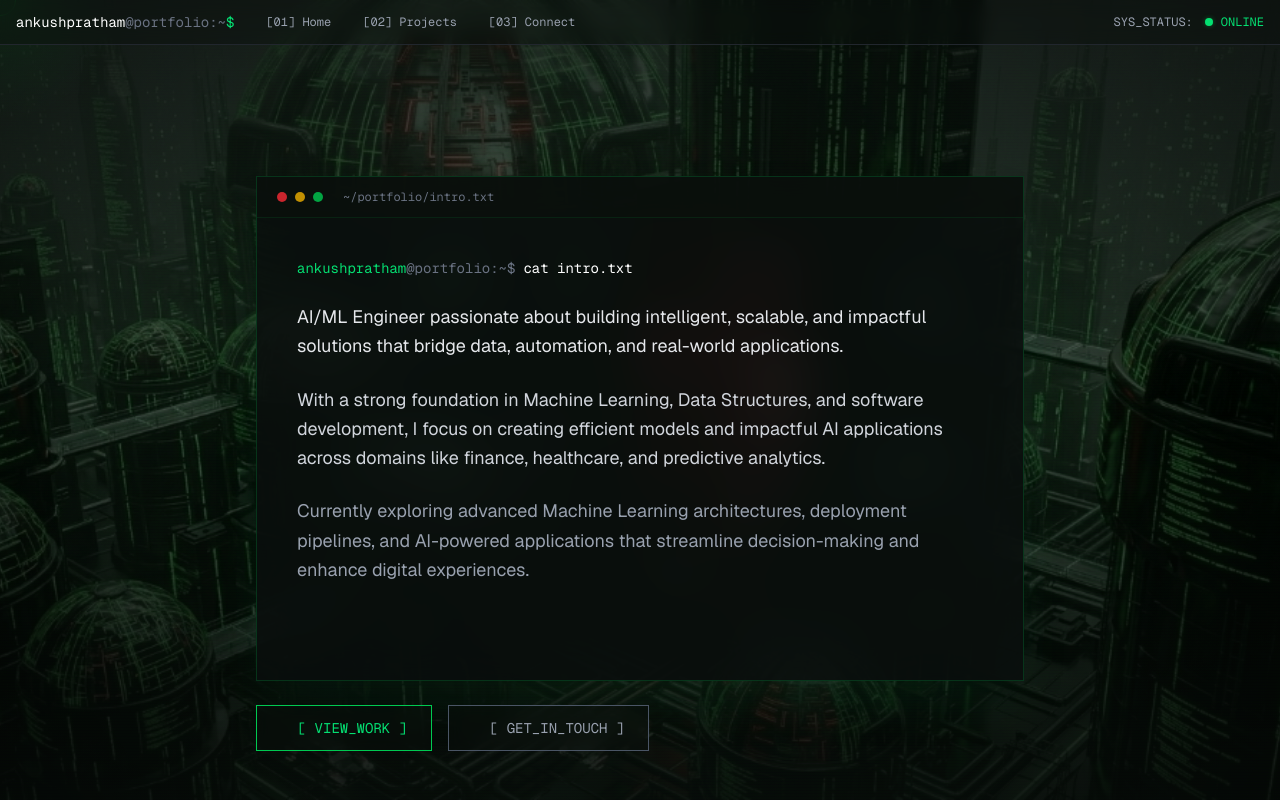
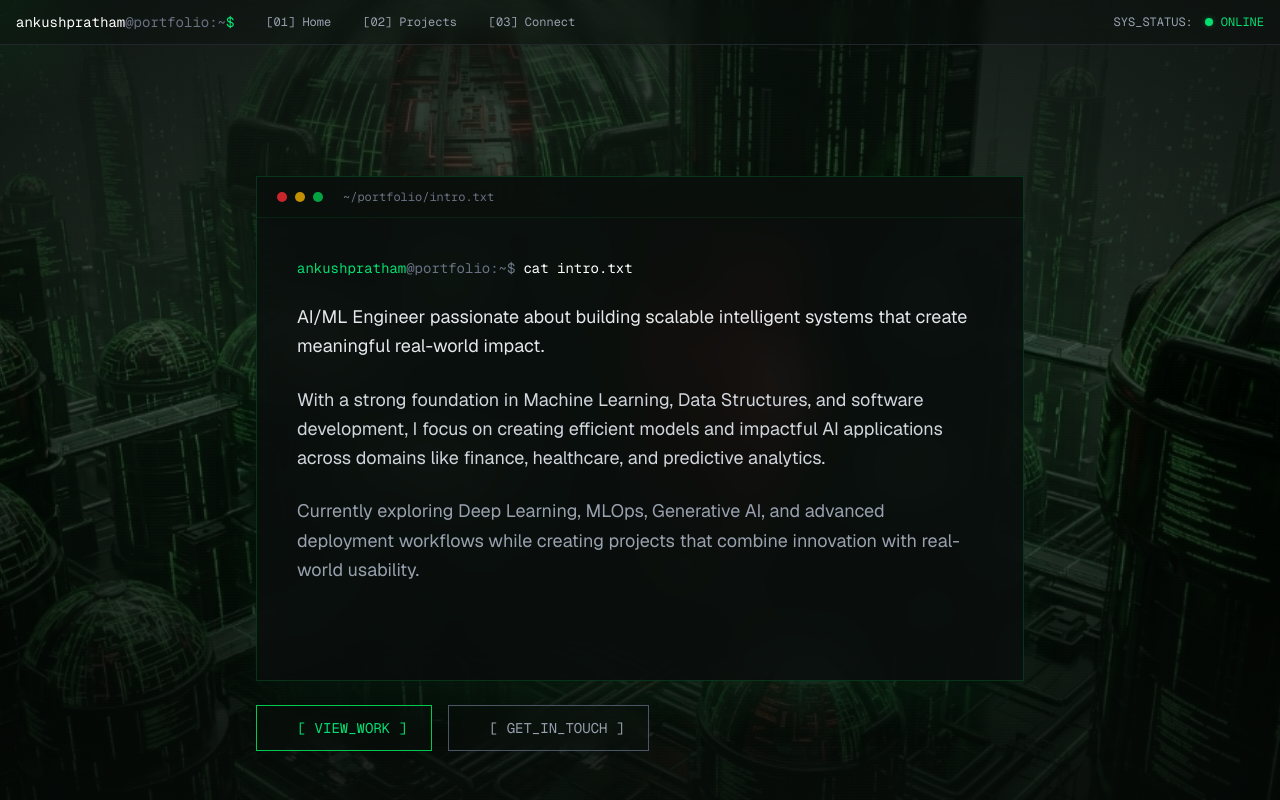
Before and after one commit to Ap17-dl/Portfolio-Website, a Next.js app: page / in a window 1280 px wide. Shown: the top 800 px of the page. Built offline with nearby package versions, Linux system fonts and the light colour scheme.

Commit message:
Updated Intro part

```diff
--- a/components/hero.tsx
+++ b/components/hero.tsx
@@ -35,7 +35,7 @@ export function Hero() {
               {/* Content block */}
               <div className="space-y-6 text-white">
                 <p className="font-sans text-lg leading-relaxed text-gray-200">
-                  AI/ML Engineer passionate about building intelligent, scalable, and impactful solutions that bridge data, automation, and real-world applications.
+                AI/ML Engineer passionate about building scalable intelligent systems that create meaningful real-world impact.
                 </p>
 
                 <p className="font-sans text-lg leading-relaxed text-gray-300">
@@ -44,7 +44,7 @@ export function Hero() {
                 </p>
 
                 <p className="font-sans text-lg leading-relaxed text-gray-400">
-                  Currently exploring advanced Machine Learning architectures, deployment pipelines, and AI-powered applications that streamline decision-making and enhance digital experiences.
+                  Currently exploring Deep Learning, MLOps, Generative AI, and advanced deployment workflows while creating projects that combine innovation with real-world usability.
                 </p>
               </div>
 
```
